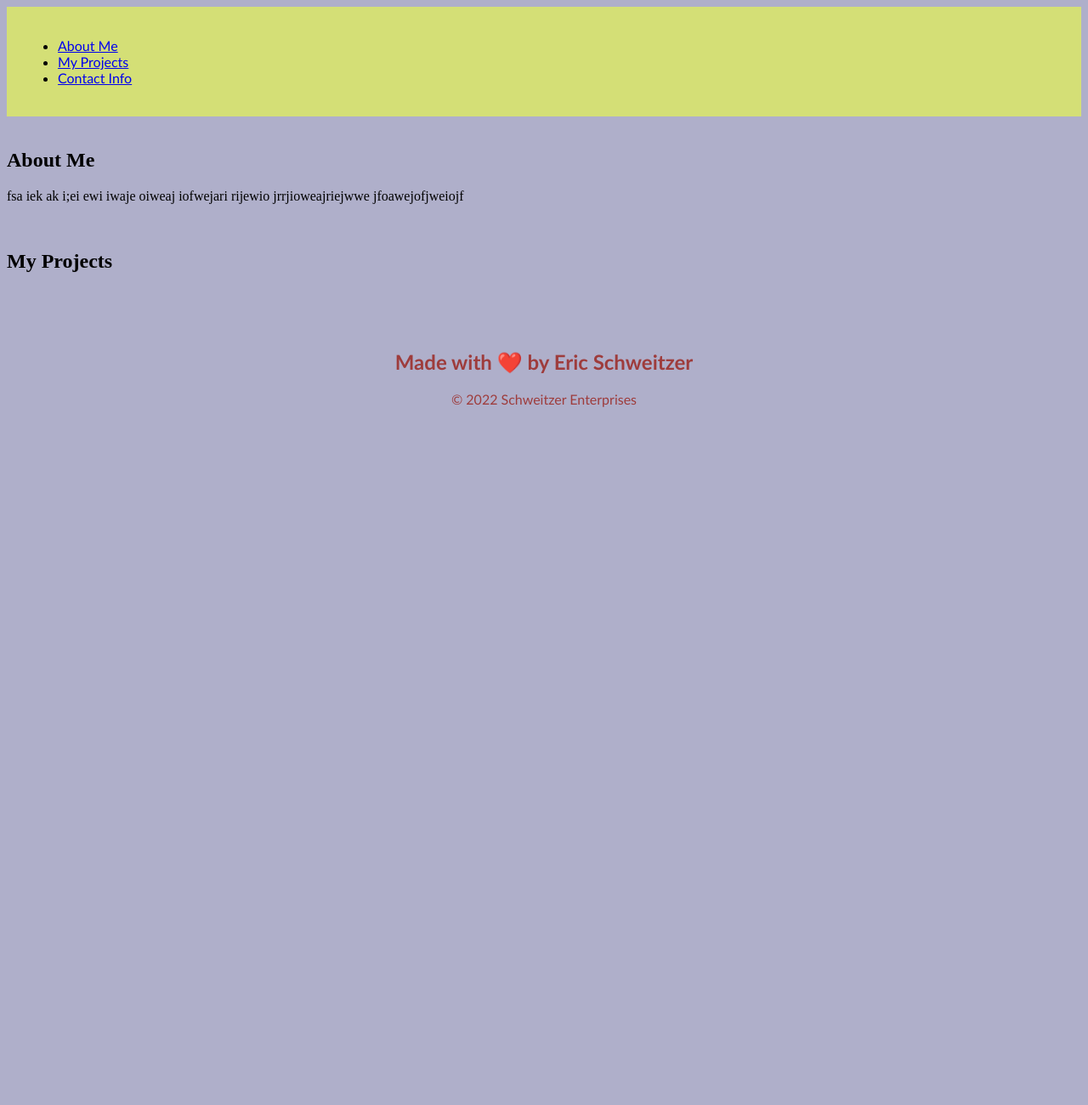
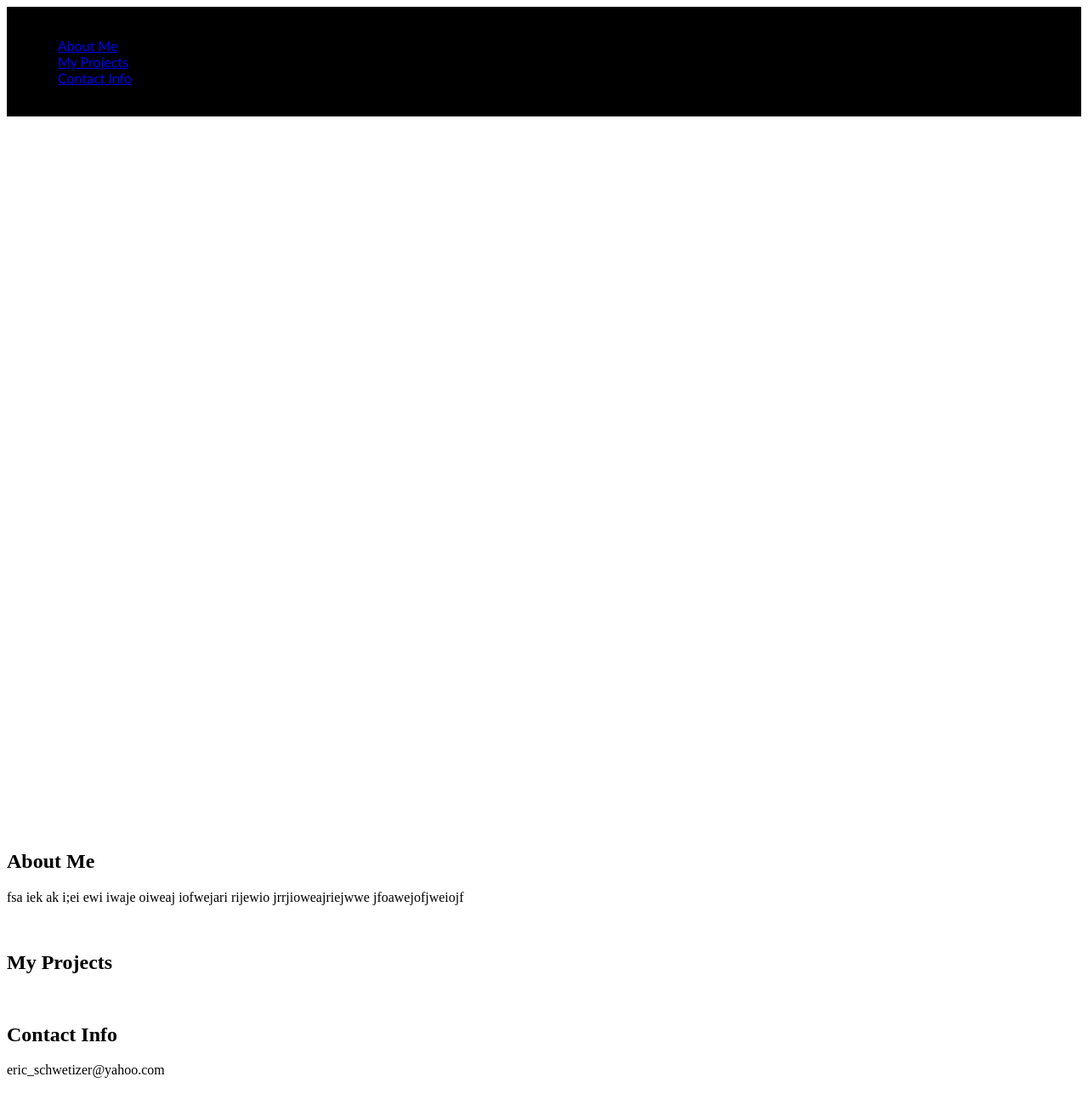
Before and after one commit to ers206/original-portfolio, a plain HTML site: page index.html in a window 1280 px wide. Shown: the top 1300 px of the page at 85% size. Before the commit the page ends 800 px from the top, so only its background shows below. Drawn offline with Linux system fonts and the light colour scheme.

Commit message:
html structure

```diff
--- a/assets/css/style.css
+++ b/assets/css/style.css
@@ -3,23 +3,39 @@ header {
 
     padding: 20px;
     font-family: 'Trebuchet MS', 'Lucida Sans Unicode', 'Lucida Grande', 'Lucida Sans', Arial, sans-serif;
-    background-color: #d4df76;
+    background-color: #000000;
+
+
+}
+header div {
+
 
 
 }
 
-header div {
+.hero {
+
+    height: 800px;
+    width: 100%;
+    margin-bottom: 25px;
+    background-image: ;
+    background-size: cover;
+    background-position: center;
+}
+
+
+header div ul il {
     display: flex;
-
+    justify-content: center;
 }
 
 .footer {
     padding: 50px;
-    color: rgb(158, 60, 60);
+    color: rgb(70, 13, 13);
     font-family: 'Trebuchet MS', 'Lucida Sans Unicode', 'Lucida Grande', 'Lucida Sans', Arial, sans-serif;
     text-align: center;
 }
 
 body {
-    background-color: rgb(175, 175, 202);
+    background-color: rgb(255, 255, 255);
 }
--- a/index.html
+++ b/index.html
@@ -56,13 +56,25 @@
             </p>
         </div>
 
-        <div id="My Projects" class="my-projects">
+        <div id="my-projects" class="my-projects">
 
             <img src="" class="" alt="">
 
             <h2>My Projects</h2>
 
         </div>
+
+        <div id="contact-info" class="contact-info">
+
+            <img src="" class="" alt="">
+
+            <h2>Contact Info</h2>
+
+            <p>
+                eric_schwetizer@yahoo.com
+            </p>
+
+    </div>
 
 
       <footer class="footer">
```
Also changed, not shown: 7 other files.
